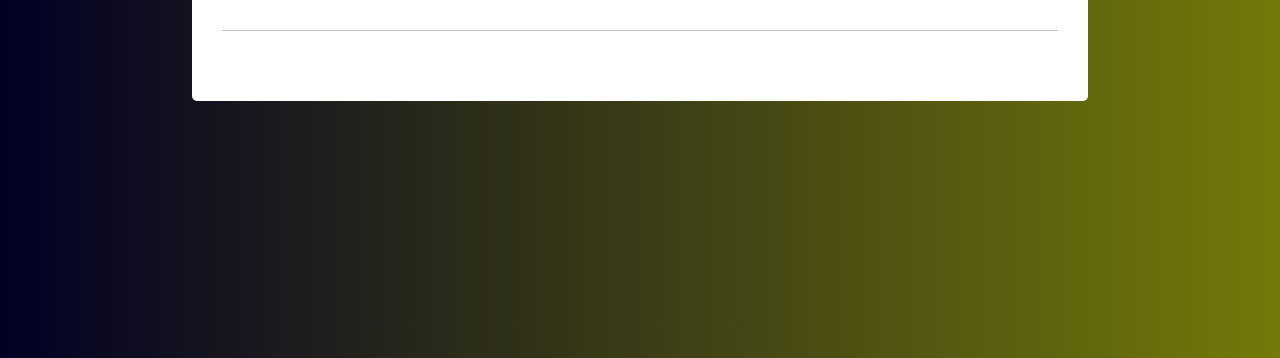
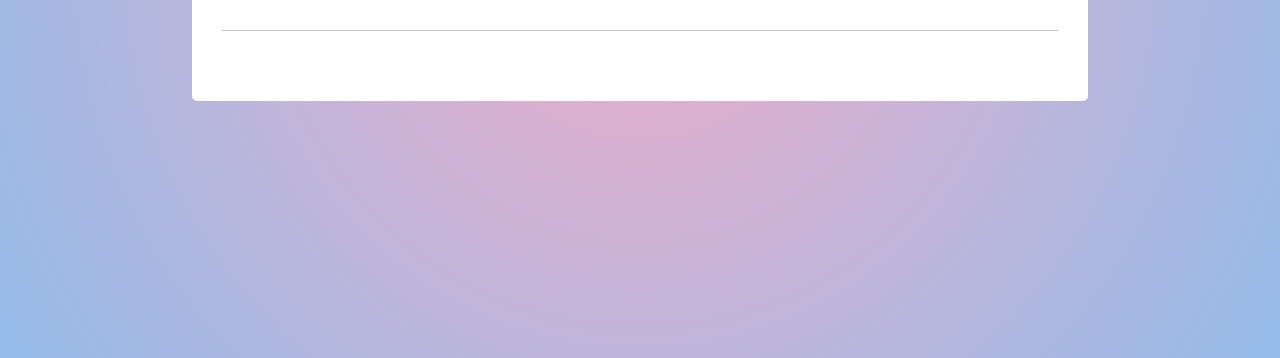
Before and after one commit to shreyash776/Todo-list, a plain HTML site: page index.html in a window 1280 px wide. Shown: the part 442-800 px from the top of the page. Drawn offline with nearby package versions, Linux system fonts and the light colour scheme.

Commit message:
changed bg

```diff
--- a/style.css
+++ b/style.css
@@ -6,8 +6,8 @@
   background-color: rgb(222, 228, 237) !important;
   width: 100vw;
   height: 100vh;
-  background: rgb(2,0,36);
-background: linear-gradient(90deg, rgba(2,0,36,1) 0%, rgba(116,121,9,1) 100%, rgba(0,212,255,1) 100%);
+  background: rgb(238,174,202);
+background: radial-gradient(circle, rgba(238,174,202,1) 0%, rgba(148,187,233,1) 100%);
 }
 .containered {
   display: flex;
```
